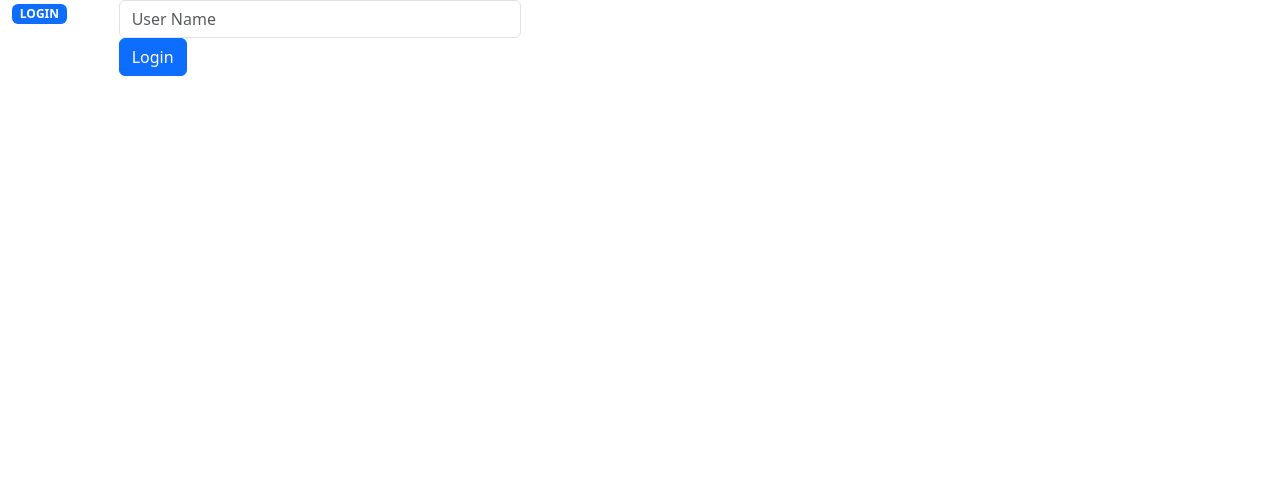
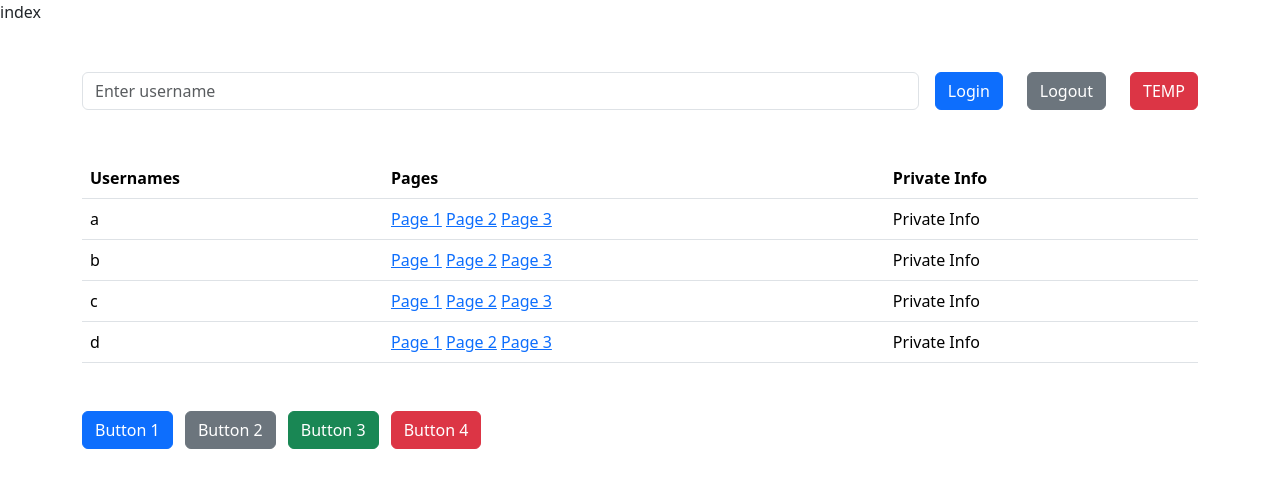
Before and after one commit to Concepty/Codes, a Flask app: page / in a window 1280 px wide. Shown: the top 488 px of the page. Run offline with Flask 3, Linux system fonts and the light colour scheme.

Commit message:
- app.py   - html render() added   - login refined   - user_journal added
- access_control/methods.py
  - Unauthorized() is now abort HTTP_UNAUTHORIZED)
  - HTTP_UNAUTHORIZED is in common.py

- orm_stub
  - private_info and journals added to User

- template_methods
  - typo

- HTML
  - base.html is for base html
  - journal.hml added

```diff
--- a/design_patterns/template_method/access_control/methods.py
+++ b/design_patterns/template_method/access_control/methods.py
@@ -7,14 +7,14 @@ from common import *
 def check_login_permission(f):
     @functools.wraps(f)
     def wrapper(*args, **kwargs):
-        if not LoginPermissionChecker().check_permission(): Unauthorized()
+        if not LoginPermissionChecker().check_permission(): abort(HTTP_UNAUTHORIZED)
         return f(*args, **kwargs)
     return wrapper
 
 def check_visitor_permission(f):
     @functools.wraps(f)
     def wrapper(*args, **kwargs):
-        if not VisitorPermissionChecker().check_permission(): Unauthorized()
+        if not VisitorPermissionChecker().check_permission(): abort(HTTP_UNAUTHORIZED)
         return f(*args, **kwargs)
     return wrapper
 
@@ -24,6 +24,6 @@ def check_card_permission(f):
         # Question: is there possible security problem revealing card uuid in session?
         permission_checker = CardPermissionChecker.get_card_permission_checker(current_proc)
         if not permission_checker or not permission_checker.check_permission():
-            Unauthorized()
+            abort(HTTP_UNAUTHORIZED)
         return f(*args, **kwargs)
     return wrapper
--- a/design_patterns/template_method/app.py
+++ b/design_patterns/template_method/app.py
@@ -1,8 +1,15 @@
-from flask import Flask, render_template, session, request, g, redirect
+from flask import Flask, render_template, session, request, g, redirect, url_for
 from orm_stub import *
+from access_control.methods import *
 
 
 app = Flask(__name__)
+app.config.update(
+    SECRET_KEY='192b9bdd22ab9ed4d12e236c78afcb9a393ec15f71bbf5dc987d54727823bcbf'
+)
+
+def render(inner_template, **kwargs):
+    return render_template('base.html', inner_template = inner_template, **kwargs)
 
 @app.before_request
 def before_request():
@@ -11,25 +18,36 @@ def before_request():
 @app.route('/')
 @app.route('/index')
 def index():
-    return render_template('index.html')
+    return render('index.html')
 
 @app.route("/login", methods = ['POST'])
 def login():
-    if not request.args.get('user_name'): return redirect('.index')
+    user_name = request.form.get('user_name')
+    if not user_name or not find_user_by_name(user_name):
+        return redirect(url_for('index'))
     else:
         session['logged_in'] = True
         session['user_name'] = request.args.get('user_name')
-    return redirect('.index')
+    return redirect(url_for('index'))
 
 @app.route('/logout', methods = ['POST'])
 def logout():
     session.clear()
-    return redirect('index.html')
+    return redirect(url_for('index'))
 
 @app.route('/get_temp_permission')
 def get_temp_permission():
-    session['temp_permission']
-    return render_template('index.html')
+    session['temp_permission'] = True
+    return render('index.html')
 
 
+@app.route('/journal/<user_name>/<id>')
+@check_visitor_permission
+def user_journal(user_name: str, id: int):
+    id = int(id) - 1
+    writer = find_user_by_name(user_name)
+    if writer is None: render("journal.html", journal_content = 'No content')
+    journal_content = find_user_by_name(user_name).journals[id]
+    return render("journal.html", journal_content = journal_content)
+
 app.run(port = 5000)
--- a/design_patterns/template_method/common/__init__.py
+++ b/design_patterns/template_method/common/__init__.py
@@ -0,0 +1 @@
+HTTP_UNAUTHORIZED = 401
--- a/design_patterns/template_method/template_methods/__init__.py
+++ b/design_patterns/template_method/template_methods/__init__.py
@@ -4,6 +4,6 @@ class teme_PermissionChecker:
     def check_sufficient(self):
         raise NotImplementedError("teme_PermissionChecker.check_visitor must be implemented")
     def check_permission(self):
-        if self.check_sufficent(): return True
+        if self.check_sufficient(): return True
         elif self.check_required(): return True
         else: return False
--- /dev/null
+++ b/design_patterns/template_method/templates/base.html
@@ -0,0 +1,109 @@
+<!DOCTYPE html>
+<html>
+  <head>
+    <title>Bootstrap Page</title>
+    <meta charset="utf-8" />
+    <meta name="viewport" content="width=device-width, initial-scale=1" />
+
+    <!-- Bootstrap CSS -->
+    <link
+      rel="stylesheet"
+      href="https://cdn.jsdelivr.net/npm/bootstrap@5.3.0-alpha3/dist/css/bootstrap.min.css"
+      integrity="sha384-KK94CHFLLe+nY2dmCWGMq91rCGa5gtU4mk92HdvYe+M/SXH301p5ILy+dN9+nJOZ"
+      crossorigin="anonymous"
+    />
+  </head>
+  <body>
+    {% include inner_template %}
+    <div class="container mt-5">
+        <div class="row">
+            <div class="col">
+                <form class="row g-3" action="/login" method="POST">
+                    <div class="col">
+                        <input type="text" class="form-control mr-2" id="user_name" name="user_name" placeholder="Enter username"/>
+                    </div>
+                    <div class="col-auto">
+                        <button type="submit" class="btn btn-primary">Login</button>
+                    </div>
+                </form>
+            </div>
+            <div class="col-auto">
+                <form class="row" action="/logout" method="POST">
+                    <div class="col-auto">
+                        <button type="submit" class="btn btn-secondary">Logout</button>
+                    </div>
+                </form>
+            </div>
+            <div class="col-auto">
+                <form class="row" action="/get_temp_permission" method="GET">
+                    <div class="col-auto">
+                        <button type="submit" class="btn btn-danger">TEMP</button>
+                    </div>
+                </form>
+            </div>
+        </div>
+      <table class="table mt-5">
+        <thead>
+          <tr>
+            <th scope="col">Usernames</th>
+            <th scope="col">Pages</th>
+            <th scope="col">Private Info</th>
+          </tr>
+        </thead>
+        <tbody>
+          <tr>
+            <td>a</td>
+            <td>
+                <a href="/journal/a/1">Page 1</a>
+                <a href="/journal/a/2">Page 2</a>
+                <a href="/journal/a/3">Page 3</a>
+            </td>
+            <td>Private Info</td>
+          </tr>
+          <tr>
+            <td>b</td>
+            <td>
+                <a href="/journal/b/1">Page 1</a>
+                <a href="/journal/b/2">Page 2</a>
+                <a href="/journal/b/3">Page 3</a>
+            </td>
+            <td>Private Info</td>
+          </tr>
+          <tr>
+            <td>c</td>
+            <td>
+                <a href="/journal/c/1">Page 1</a>
+                <a href="/journal/c/2">Page 2</a>
+                <a href="/journal/c/3">Page 3</a>
+            </td>
+            <td>Private Info</td>
+          </tr>
+          <tr>
+            <td>d</td>
+            <td>
+                <a href="/journal/d/1">Page 1</a>
+                <a href="/journal/d/2">Page 2</a>
+                <a href="/journal/d/3">Page 3</a>
+            </td>
+            <td>Private Info</td>
+          </tr>
+        </tbody>
+      </table>
+
+      <div class="mt-5">
+        <button type="button" class="btn btn-primary me-2">Button 1</button>
+        <button type="button" class="btn btn-secondary me-2">Button 2</button>
+        <button type="button" class="btn btn-success me-2">Button 3</button>
+        <button type="button" class="btn btn-danger">Button 4</button>
+      </div>
+    </div>
+
+    <!-- Bootstrap Bundle with JavaScript -->
+    <script
+      src="https://cdn.jsdelivr.net/npm/bootstrap@5.3.0-alpha3/dist/js/bootstrap.bundle.min.js"
+      integrity="sha384-ENjdO4Dr2bkBIFxQpeoTz1HIcje39Wm4jDKdf19U8gI4ddQ3GYNS7NTKfAdVQSZe"
+      crossorigin="anonymous"
+    ></script>
+    <script src="https://code.jquery.com/jquery-3.6.4.slim.min.js" integrity="sha256-a2yjHM4jnF9f54xUQakjZGaqYs/V1CYvWpoqZzC2/Bw=" crossorigin="anonymous"></script>
+  </body>
+</html>
--- a/design_patterns/template_method/templates/index.html
+++ b/design_patterns/template_method/templates/index.html
@@ -1,27 +1 @@
-<!doctype html>
-<html>
-<head>
-    <link href="https://cdn.jsdelivr.net/npm/bootstrap@5.3.0-alpha3/dist/css/bootstrap.min.css" rel="stylesheet" integrity="sha384-KK94CHFLLe+nY2dmCWGMq91rCGa5gtU4mk92HdvYe+M/SXH301p5ILy+dN9+nJOZ" crossorigin="anonymous">
-    <script src="https://cdn.jsdelivr.net/npm/bootstrap@5.3.0-alpha3/dist/js/bootstrap.bundle.min.js" integrity="sha384-ENjdO4Dr2bkBIFxQpeoTz1HIcje39Wm4jDKdf19U8gI4ddQ3GYNS7NTKfAdVQSZe" crossorigin="anonymous"></script>
-    <title>Template Method used in Access Control</title>
-</head>
-<body>
-    <div class="container-fluid">
-        <div class="row">
-            <div class="col-1">
-                <span class="badge bg-primary">LOGIN</span>
-            </div>
-            <form class="col-4" action="/login" method="post">
-                <input class="form-control" placeholder="User Name" id="user_name">
-                <button type="submit" class="btn btn-primary" name="">Login</button>
-            </form>
-        </div>
-    </div>
-
-
-</body>
-
-
-
-
-</html>
+index
--- /dev/null
+++ b/design_patterns/template_method/templates/journal.html
@@ -0,0 +1 @@
+<span>Journal_content: {{ journal_content }}</span>
```
Also changed, not shown: design_patterns/template_method/orm_stub/__init__.py (+7 -5 lines).
